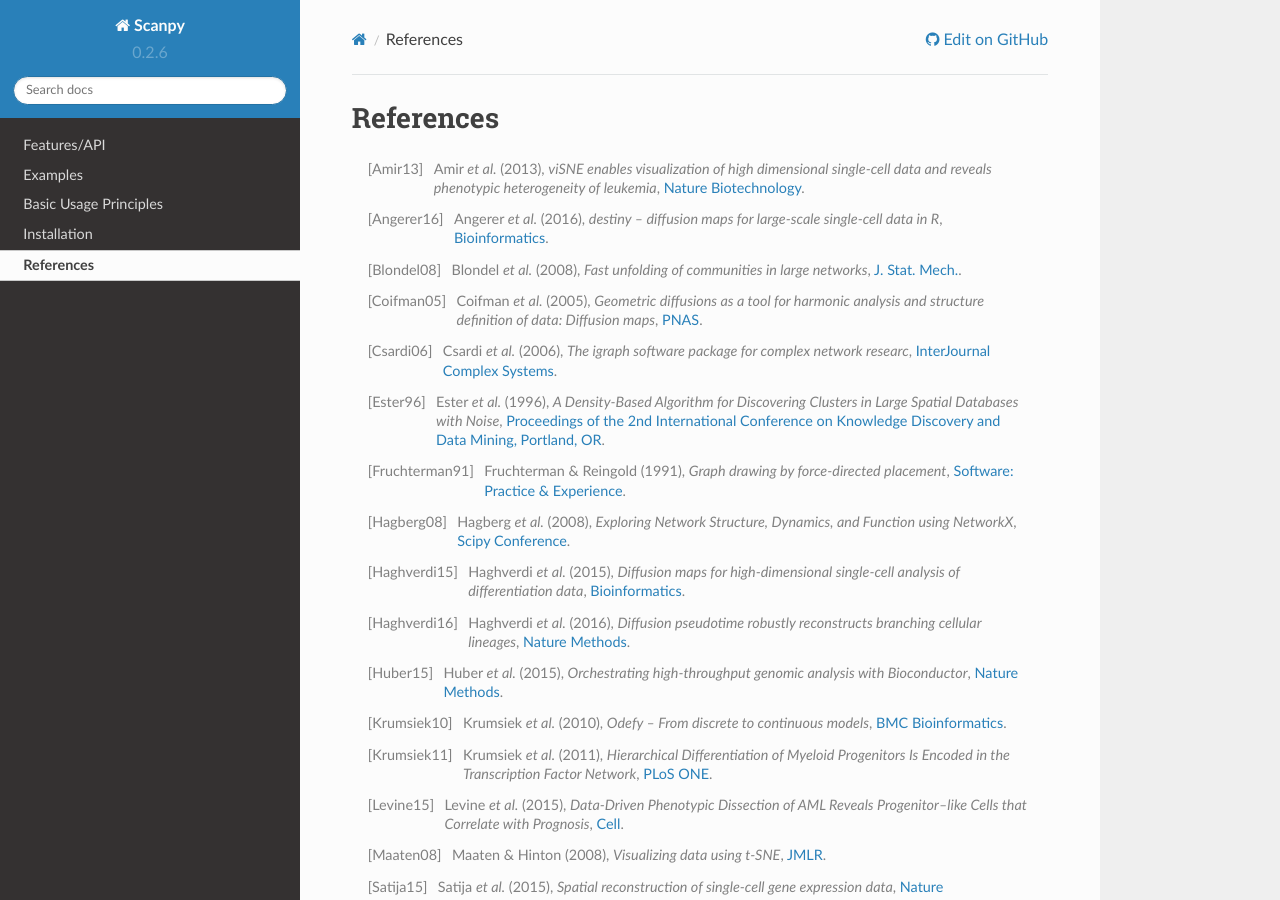
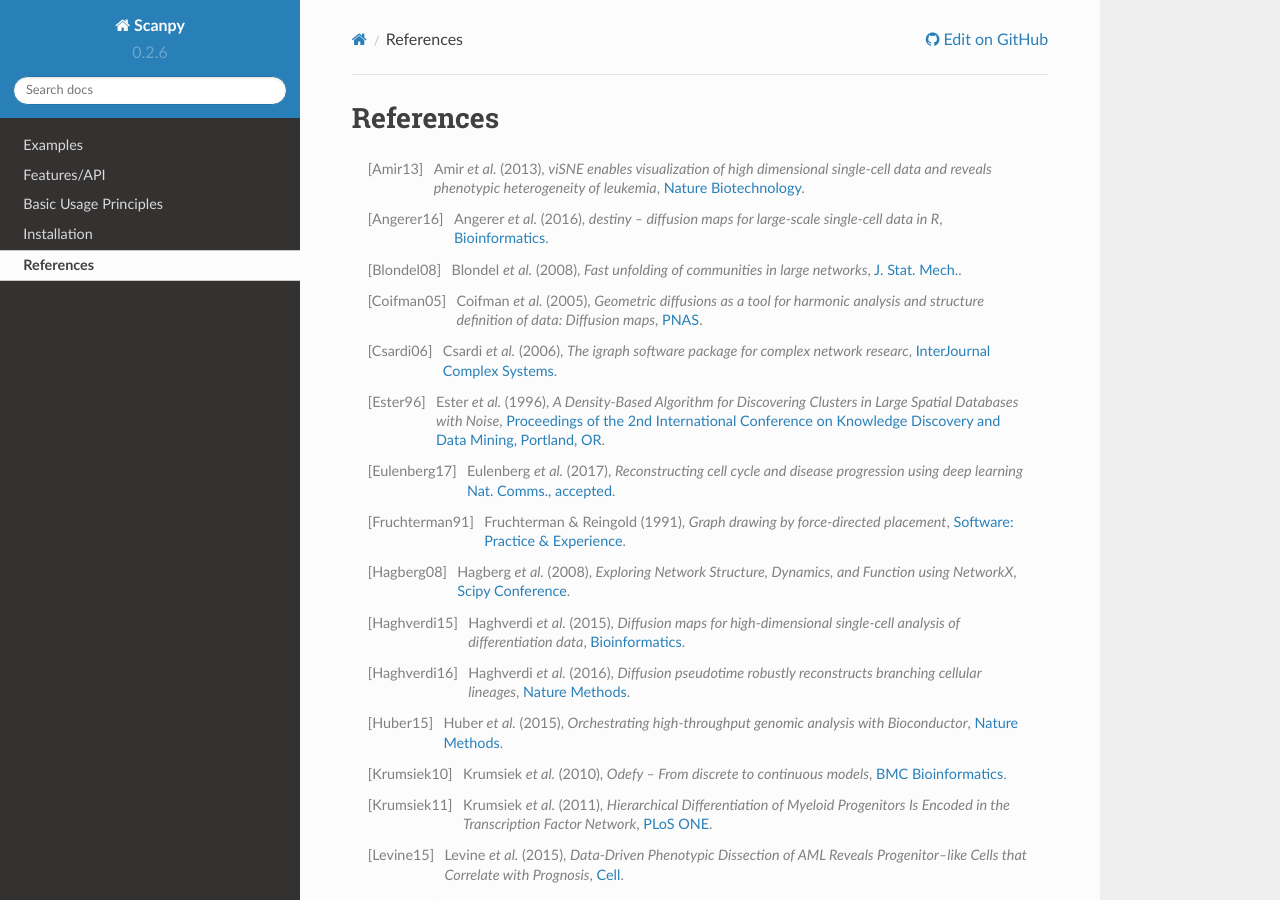
Before and after one commit to scverse/scanpy, a Sphinx documentation site: the page built from docs/references.rst, in a window 1280 px wide and 900 px high. Built offline with Sphinx 7.4.7 and the Read the Docs theme 2.0.0, drawn with Linux system fonts in a browser that asks for light colours.

Commit message:
updated docs

```diff
--- a/README.rst
+++ b/README.rst
@@ -1,4 +1,3 @@
-
 |Build Status| |Docs|
 
 .. |Build Status| image:: https://travis-ci.org/theislab/scanpy.svg?branch=master
@@ -9,10 +8,6 @@
 Scanpy – Single-Cell Analysis in Python
 =======================================
 
-.. raw:: html
-
-    <center><a href="https://doi.org/10.1101/174029"><img src="http://falexwolf.de/img/scanpy_figure_1.png" title="Overview of Scanpy's analysis features." style="width: 500px; margin: 15px 10px 5px 0px"></a></center>
-
 Scanpy is a scalable toolkit for analyzing single-cell gene expression data. It includes preprocessing, visualization, clustering, pseudotime and trajectory inference, differential expression testing and simulation of gene regulatory networks. The Python-based implementation efficiently deals with data sets of more than one million cells and enables easy integration of advanced machine learning algorithms.
 
 Read the `documentation <https://scanpy.readthedocs.io>`_. Learn more about conceptual ideas in our `preprint <https://doi.org/10.1101/174029>`_.
--- a/docs/references.rst
+++ b/docs/references.rst
@@ -29,11 +29,14 @@
    *The igraph software package for complex network researc*,
    `InterJournal Complex Systems <http://igraph.org>`__.
 
-
 .. [Ester96] Ester *et al.* (1996),
    *A Density-Based Algorithm for Discovering Clusters in Large Spatial Databases with Noise*,
    `Proceedings of the 2nd International Conference on Knowledge Discovery and Data Mining,
    Portland, OR <http://citeseerx.ist.psu.edu/viewdoc/summary?doi=10.1.1.121.9220>`__.
+
+.. [Eulenberg17] Eulenberg *et al.* (2017),
+   *Reconstructing cell cycle and disease progression using deep learning*
+   `Nat. Comms., accepted <https://doi.org/10.1101/081364>`__.
 
 .. [Fruchterman91] Fruchterman & Reingold (1991),
    *Graph drawing by force-directed placement*,
```
Also changed, not shown: docs/examples.rst (+10 -2 lines), docs/index.rst (+13 -3 lines).
